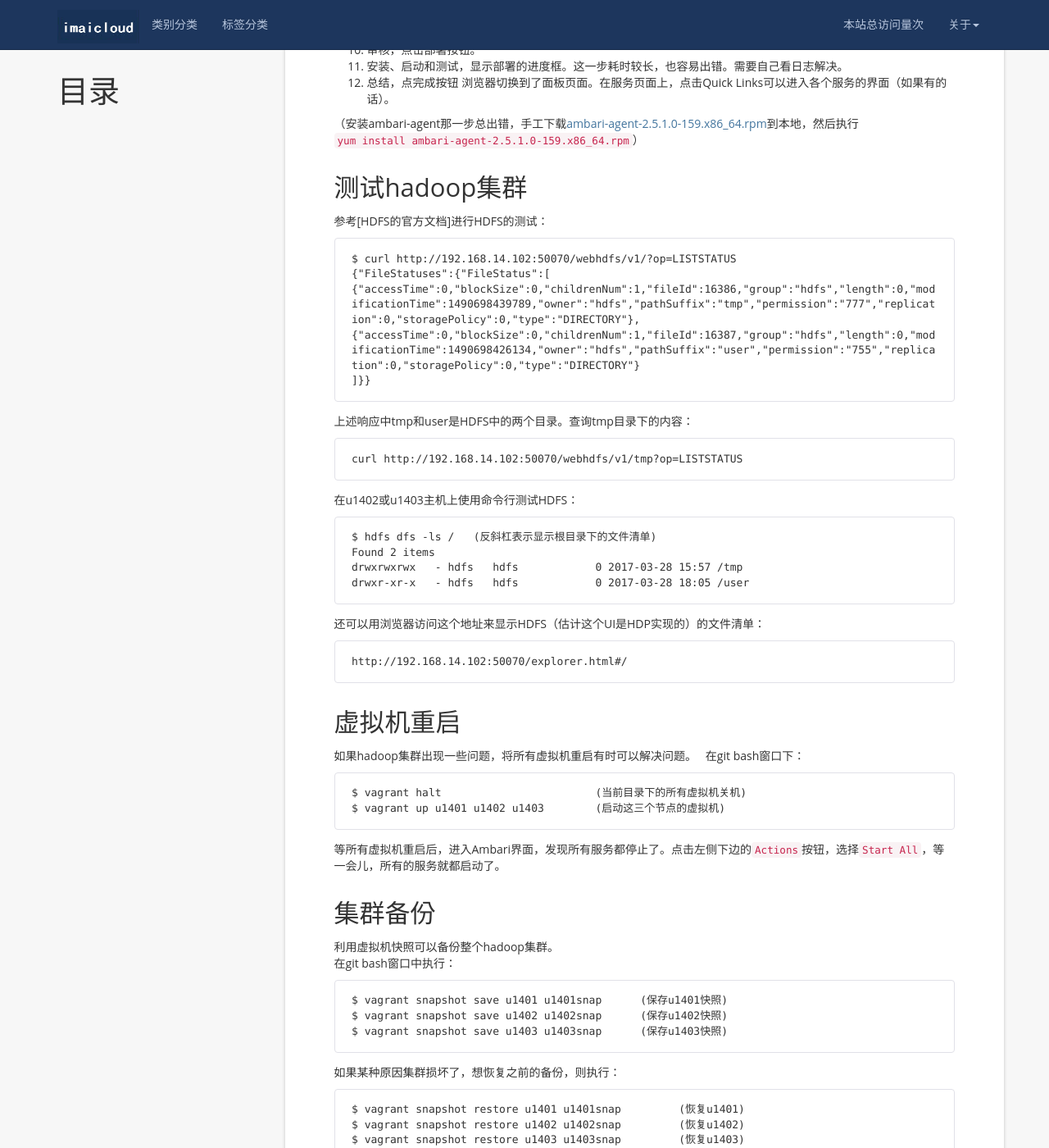
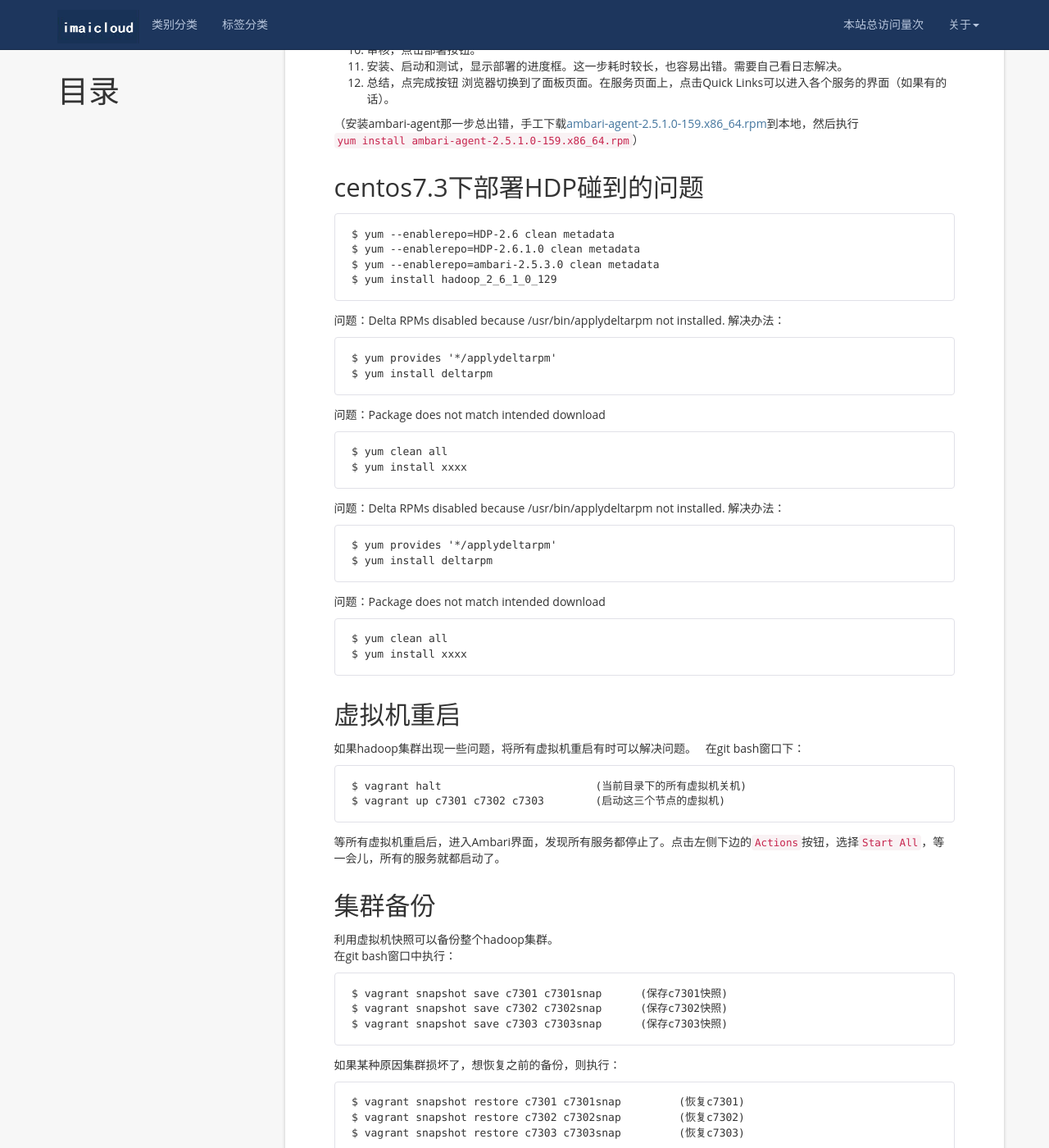
Before and after one commit to zhanglan/blog-1, a Jekyll site: the page built from _posts/2017-7-1- Ambari在本地VM(centos7.3)部署hadoop集群.md, in a window 1280 px wide and 1400 px high, scrolled down 2940 px. Shown: the whole window at 82% size. Built offline with Jekyll 4.4.1, drawn with Linux system fonts in a browser that asks for light colours; nearby versions of some CDN libraries; comment, search, counter and statistics services are not loaded; some of the changed text lies outside the part shown.

Commit message:
Update 2017-7-1- Ambari在本地VM(centos7.3)部署hadoop集群.md

````diff
--- a/_posts/2017-7-1- Ambari在本地VM(centos7.3)部署hadoop集群.md
+++ b/_posts/2017-7-1- Ambari在本地VM(centos7.3)部署hadoop集群.md
@@ -110,36 +110,42 @@
 
 （安装ambari-agent那一步总出错，手工下载[ambari-agent-2.5.1.0-159.x86_64.rpm]( http://repo.imaicloud.com/ambari/centos7/2.x/updates/2.5.1.0/ambari/ambari-agent-2.5.1.0-159.x86_64.rpm)到本地，然后执行`yum install ambari-agent-2.5.1.0-159.x86_64.rpm`）
 
-## 测试hadoop集群
-参考[HDFS的官方文档]进行HDFS的测试：
+## centos7.3下部署HDP碰到的问题
+
 ```
-$ curl http://192.168.14.102:50070/webhdfs/v1/?op=LISTSTATUS
-{"FileStatuses":{"FileStatus":[
-{"accessTime":0,"blockSize":0,"childrenNum":1,"fileId":16386,"group":"hdfs","length":0,"modificationTime":1490698439789,"owner":"hdfs","pathSuffix":"tmp","permission":"777","replication":0,"storagePolicy":0,"type":"DIRECTORY"},
-{"accessTime":0,"blockSize":0,"childrenNum":1,"fileId":16387,"group":"hdfs","length":0,"modificationTime":1490698426134,"owner":"hdfs","pathSuffix":"user","permission":"755","replication":0,"storagePolicy":0,"type":"DIRECTORY"}
-]}}
+$ yum --enablerepo=HDP-2.6 clean metadata
+$ yum --enablerepo=HDP-2.6.1.0 clean metadata
+$ yum --enablerepo=ambari-2.5.3.0 clean metadata
+$ yum install hadoop_2_6_1_0_129
 ```
-上述响应中tmp和user是HDFS中的两个目录。查询tmp目录下的内容：
+问题：Delta RPMs disabled because /usr/bin/applydeltarpm not installed.
+解决办法：
 ```
-curl http://192.168.14.102:50070/webhdfs/v1/tmp?op=LISTSTATUS
+$ yum provides '*/applydeltarpm'
+$ yum install deltarpm
 ```
-在u1402或u1403主机上使用命令行测试HDFS：
+问题：Package does not match intended download
 ```
-$ hdfs dfs -ls /   (反斜杠表示显示根目录下的文件清单)
-Found 2 items
-drwxrwxrwx   - hdfs   hdfs            0 2017-03-28 15:57 /tmp
-drwxr-xr-x   - hdfs   hdfs            0 2017-03-28 18:05 /user
+$ yum clean all
+$ yum install xxxx
 ```
-还可以用浏览器访问这个地址来显示HDFS（估计这个UI是HDP实现的）的文件清单：
+问题：Delta RPMs disabled because /usr/bin/applydeltarpm not installed.
+解决办法：
 ```
-http://192.168.14.102:50070/explorer.html#/
+$ yum provides '*/applydeltarpm'
+$ yum install deltarpm
+```
+问题：Package does not match intended download
+```
+$ yum clean all
+$ yum install xxxx
 ```
 ## 虚拟机重启
 如果hadoop集群出现一些问题，将所有虚拟机重启有时可以解决问题。
 在git bash窗口下：
 ```
 $ vagrant halt                        (当前目录下的所有虚拟机关机)
-$ vagrant up u1401 u1402 u1403        (启动这三个节点的虚拟机)
+$ vagrant up c7301 c7302 c7303        (启动这三个节点的虚拟机)
 ```
 等所有虚拟机重启后，进入Ambari界面，发现所有服务都停止了。点击左侧下边的`Actions`按钮，选择`Start All`，等一会儿，所有的服务就都启动了。
 
@@ -147,109 +153,37 @@ $ vagrant up u1401 u1402 u1403        (启动这三个节点的虚拟机)
 利用虚拟机快照可以备份整个hadoop集群。
 在git bash窗口中执行：
 ```
-$ vagrant snapshot save u1401 u1401snap      (保存u1401快照)
-$ vagrant snapshot save u1402 u1402snap      (保存u1402快照)
-$ vagrant snapshot save u1403 u1403snap      (保存u1403快照)
+$ vagrant snapshot save c7301 c7301snap      (保存c7301快照)
+$ vagrant snapshot save c7302 c7302snap      (保存c7302快照)
+$ vagrant snapshot save c7303 c7303snap      (保存c7303快照)
 ```
 如果某种原因集群损坏了，想恢复之前的备份，则执行：
 ```
-$ vagrant snapshot restore u1401 u1401snap         (恢复u1401)
-$ vagrant snapshot restore u1402 u1402snap         (恢复u1402)
-$ vagrant snapshot restore u1403 u1403snap         (恢复u1403)
+$ vagrant snapshot restore c7301 c7301snap         (恢复c7301)
+$ vagrant snapshot restore c7302 c7302snap         (恢复c7302)
+$ vagrant snapshot restore c7303 c7303snap         (恢复c7303)
 ```
-u1401是虚拟机id，u1401snap是快照文件名。
+c7301是虚拟机id，c7301snap是快照文件名。
 
 ## 新增主机
-在windows下的git bash中启动一个新主机u1404：
+在windows下的git bash中启动一个新主机c7304：
 ```
-$ vagrant up u1404
-$ vagrant ssh u1404
+$ vagrant up c7304
+$ vagrant ssh c7304
 $ sudo su - root
 ```
-在u1404中进行前文说明的免密码SSH的一系列操作。在u1401中执行：
+在c7304中进行前文说明的免密码SSH的一系列操作。在c7301中执行：
 ```
-$ ssh-copy-id u1404
+$ ssh-copy-id c7304
 ```
 通过浏览器在ambari server的顶部菜单中选择Hosts，然后在“Actions”下拉按钮中选择“+Add New Hosts”。其他的与前文介绍的安装向导类似。只是在第4步的主机选项中只输入新增的主机名：
 ```
-u1404.ambari.apache.org
+c7304.ambari.apache.org
 ```
 其他的一路默认值。
 
 ## 添加服务实例
 添加新的zookeeper服务实例到u1404上。通过浏览器在ambari server管理界面上，点击顶部菜单“Services”，通过“Service Actions”下拉按钮点击“+Add Zookeeper Server”。
-
-### heartbeat失去
-[参考](http://www-01.ibm.com/support/docview.wss?uid=swg21984577)
-u1402出现heartbeat alerts。在u1402上查看日志：
-```
-$ cat /var/log/ambari-agent/ambari-agent.log | grep ERROR
-ERROR 2017-03-29 06:13:28,491 Controller.py:415 - Unable to reconnect to https://u1401.ambari.apache.org:8441/agent/v1/heartbeat/u1402.ambari.apache.org (attempts=725, details=local variable 'data' referenced before assignment)
-```
-我参考的连接修改了u1401(ambari-server)和u1402(ambari-agent)的本地语言设置为：
-```
-$ cat /etc/default/locale
-LANG="en_US.UTF-8"
-LANGUAGE="en_US:UTF-8"
-```
-修改/usr/lib/python2.6/site-packages/ambari_simplejson/encoder.py， 修改为：
-```
- s = s.decode('utf-8', errors='ignore')
-```
-同时修改了u1401和u1402，然后重启了ambari-server和ambari-agent，问题解决。
-
-## 其他
-如果在调试过程中linux出现外网不通了，可以查看一下/etc/resolv.conf这个文件的内容，一般应为：
-```
-nameserver 10.0.2.3
-```
-如果没有这一行的定义（有时显示8.8.8.8），那是因为ambari官方提供的vagrant的脚本，会替换操作系统的resolv.conf，而替换后的结果在国内不能用。
-
-sed命令可以用于文件中字符串替换，命令格式借鉴了vi中的替换：
-```
-$ sed -i "s/{被替换的内容}/{替换为}/" /etc/ssh/sshd_config
-```
-vagrant plugin install vagrant-vbguest
-http://stackoverflow.com/questions/30175290/laravel-homestead-vagrant-vboxsf-not-available-issue
-[这个文档](https://github.com/wbwangk/wbwangk.github.io/wiki/Ambari%E6%B5%8B%E8%AF%95)是在调试ambari过程中我写的一个备忘。
-
-## 使用pdsh批量安装VM
-安装的主力是一个开源工具pdsh([parallel distributed shell](http://sourceforge.net/projects/pdsh))。pdsh能远程地在主机上执行命令行或文件中命令。pdsh发行版中包含的pdcp命令能分发复制文件。
-
-要使用pdsh，必须先实现免密码SSH多台VM。免密码SSH的实现可参考[SSH的入门](https://github.com/wbwangk/wbwangk.github.io/wiki/SSH%E5%85%A5%E9%97%A8)。
-前提：u1401的root用户已经实现了免密码ssh到u1401、u1402、u1403。需要强调的是，u1401对于自己也要实现免密码ssh。
-在u1401上安装pdsh：
-```
-$ apt install pdsh
-```
-为了同时在多台机器上执行命令，首先创建一个all_hosts的文本文件：
-```
-u1401
-u1402
-u1403
-```
-测试一下用pdsh加载all_hosts，然后在上述三台VM执行date命令：
-```
-$ pdsh -R ssh -w ^all_hosts date    (-R指定rcmd模块为ssh)
-u1401: Wed Mar 29 01:02:16 UTC 2017
-u1402: Wed Mar 29 01:03:35 UTC 2017
-u1403: Wed Mar 29 01:05:26 UTC 2017
-```
-利用pdsh将三个VM的源更改为163源：
-```
-$ pdsh -R ssh -w ^all_hosts sed -i "s/us.archive.ubuntu.com/mirrors.163.com/" /etc/apt/sources.list
-$ pdsh -R ssh -w ^all_hosts sed -i "s/security.ubuntu.com/mirrors.163.com/" /etc/apt/sources.list
-```
-利用pdsh在所有三个VM上添加ambari和hadoop的本地源。在u1401上执行：
-```
-$ pdsh -R ssh -w ^all_hosts wget -P /etc/apt/sources.list.d http://repo.imaicloud.com/AMBARI-2.4.2.0/ubuntu14/2.4.2.0-136/ambari.list
-$ pdsh -R ssh -w ^all_hosts wget -P /etc/apt/sources.list.d http://repo.imaicloud.com/hdp/HDP/ubuntu14/HDP.list
-$ pdsh -R ssh -w ^all_hosts wget -P /etc/apt/sources.list.d http://repo.imaicloud.com/hdp/HDP-UTILS-1.1.0.21/repos/ubuntu14/HDP-UTILS.list
-$ pdsh -R ssh -w ^all_hosts apt-key adv --recv-keys --keyserver keyserver.ubuntu.com B9733A7A07513CAD
-$ pdsh -R ssh -w ^all_hosts apt-get update -y
-```
-根据屏幕提示就可以看到三台VM上逐次被添加了本地源和逐次进行更新。
-如果需要批量执行其他命令，可以参照执行。
 
 # centos6.8下部署HDP
 现在repo.imaicloud.com下已经有了HDP的centos6本地源（原来只有ubuntu14的源）。HDP本地源部署参考[这个](https://github.com/wbwangk/wbwangk.github.io/wiki/%E6%90%AD%E5%BB%BAHDP%E6%9C%AC%E5%9C%B0%E6%BA%90)。
````
